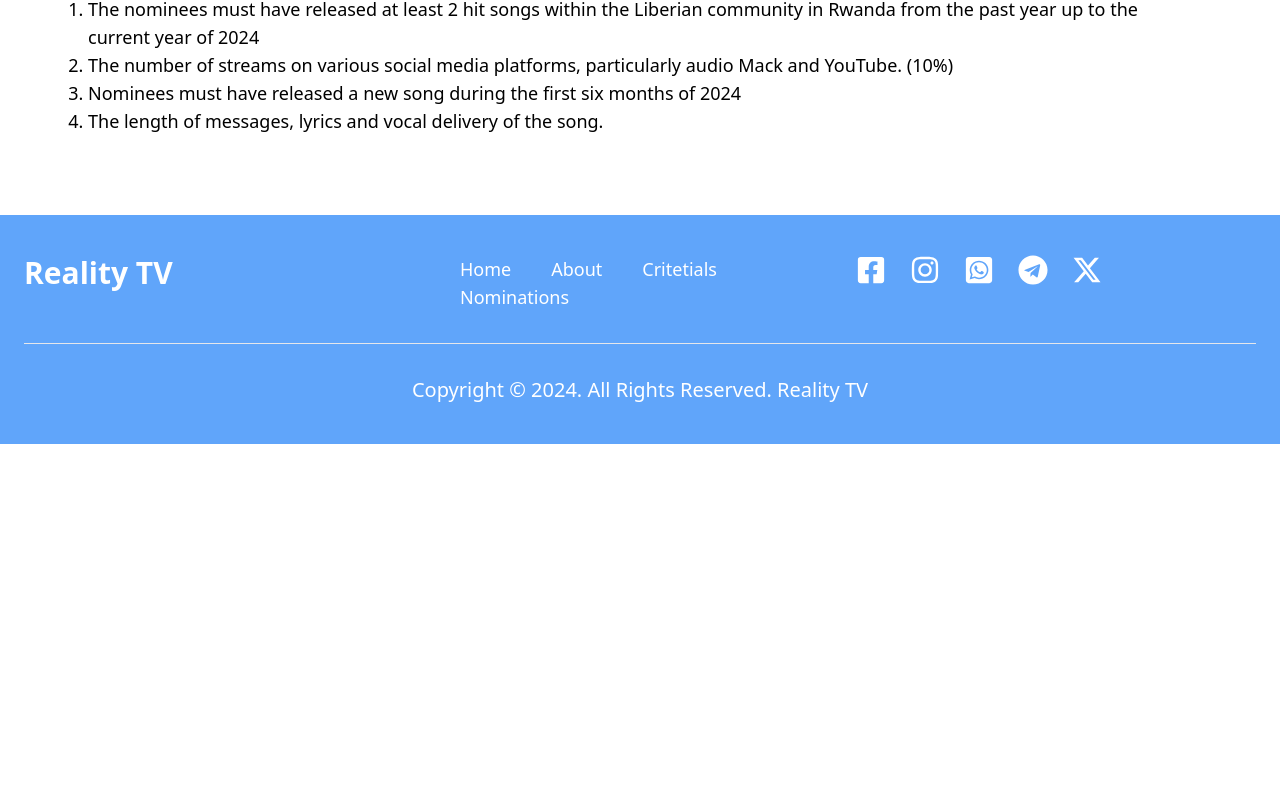
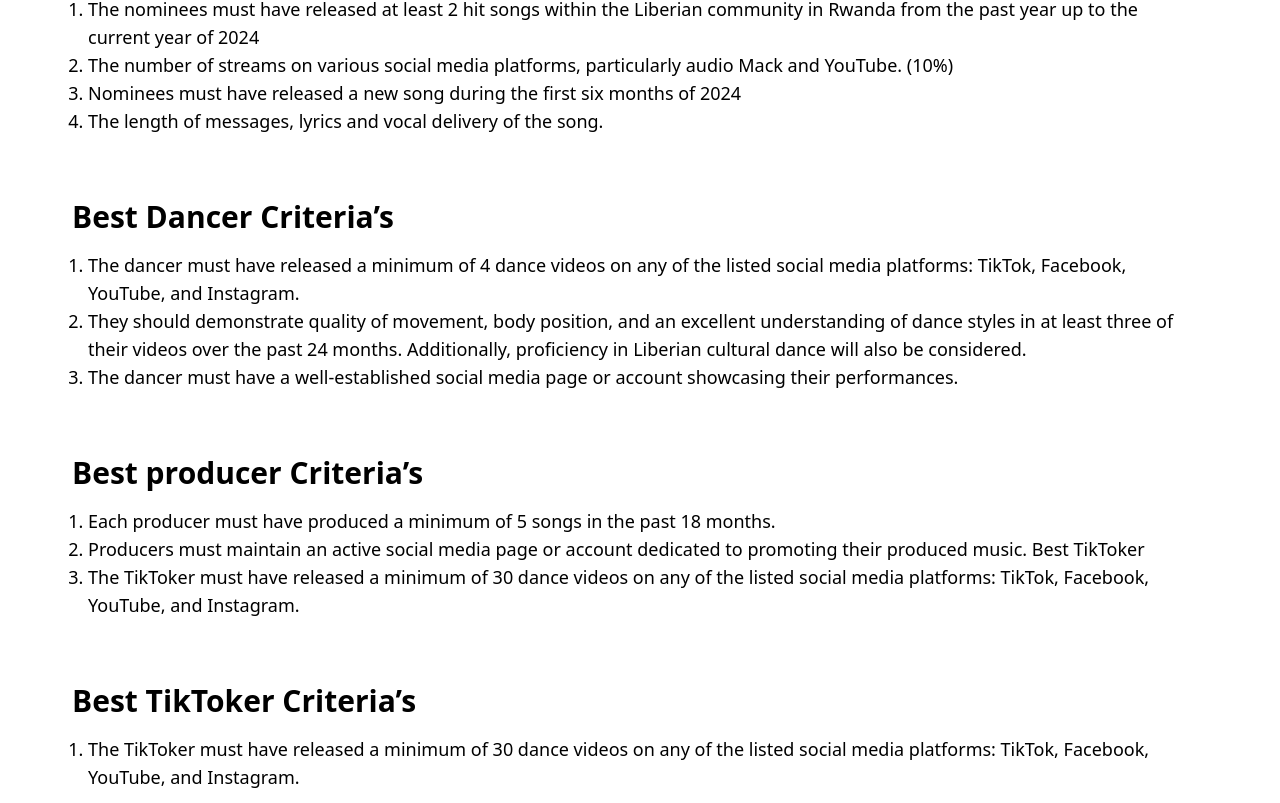
Before and after one commit to mulbahoplanojames/Reality_TV, a React (Vite) app: page /criterials/muscial-awards in a window 1280 px wide. Shown: the part 597-1400 px from the top of the page. Before the commit the page ends 1041 px from the top, so only its background shows below. Built offline with nearby package versions, Linux system fonts and the light colour scheme.

Commit message:
Working on the Criterials Component

```diff
--- a/src/App.jsx
+++ b/src/App.jsx
@@ -5,6 +5,7 @@ import { AppContext } from "./Context/AppContext";
 import { useContext } from "react";
 import Criterial from "./Pages/Criterials/Criterial";
 import MusicCriterials from "./Pages/More_Criterials/Music_Award/MusicAward";
+import SocialsAward from "./Pages/More_Criterials/Socials_Award/SocialsAward";
 
 const App = () => {
   const { darkModeStyle } = useContext(AppContext);
@@ -21,6 +22,10 @@ const App = () => {
               path="/criterials/muscial-awards"
               element={<MusicCriterials />}
             />
+            <Route
+              path="/criterials/social-awards"
+              element={<SocialsAward />}
+            />
           </Route>
         </Routes>
       </div>
--- a/src/Data/Data.js
+++ b/src/Data/Data.js
@@ -147,13 +147,13 @@ export const criterialsLinks = [
   },
   {
     id: 2,
-    label: "Best TikToker",
-    path: "best-tiktokers",
+    label: "Academics Awards",
+    path: "/criterials",
   },
   {
     id: 3,
     label: "Social Awards",
-    path: "social-awards",
+    path: "/criterials/social-awards",
   },
   {
     id: 4,
--- a/src/Pages/More_Criterials/Music_Award/MusicAward.jsx
+++ b/src/Pages/More_Criterials/Music_Award/MusicAward.jsx
@@ -6,25 +6,20 @@ const MusicCriterials = () => {
       <CriterialsBreadCrum text={"Musical Awards"} />
       <div className="md:px-16 px-4 pb-20">
         <h1 className="text-3xl font-bold  pt-8 pb-4 px-2">
-          {" "}
-          Musical award criteria’s{" "}
+          Musical Award Criteria’s
         </h1>
-
         <ul className="text-lg px-6 list-decimal">
           <li>Best rapper </li>
           <li>Artist of the year</li>
           <li>Gospel artist </li>
         </ul>
-
         <h2 className="text-3xl font-bold  pt-8 pb-4 ">Purpose:</h2>
         <p className="text-lg">
           To acknowledge and celebrate students who excel comprehensively in
           their musical endeavors. To inspire aspiring musicians towards
           excellence and enhance their motivation.
         </p>
-
         <h2 className="text-3xl font-bold  pt-8 pb-4"> Year Level </h2>
-
         <ul className="text-lg px-6 list-decimal ">
           <li>
             The nominees must have released at least 2 hit songs within the
@@ -43,6 +38,67 @@ const MusicCriterials = () => {
             The length of messages, lyrics and vocal delivery of the song.
           </li>
         </ul>
+        {/* ------------------------------------------------------------------------------------------ */}
+        <div className="pt-8">
+          <h1 className="text-3xl font-bold  pt-8 pb-4 px-2">
+            Best Dancer Criteria’s
+          </h1>
+
+          <ul className="text-lg px-6 list-decimal ">
+            <li>
+              The dancer must have released a minimum of 4 dance videos on any
+              of the listed social media platforms: TikTok, Facebook, YouTube,
+              and Instagram.
+            </li>
+            <li>
+              They should demonstrate quality of movement, body position, and an
+              excellent understanding of dance styles in at least three of their
+              videos over the past 24 months. Additionally, proficiency in
+              Liberian cultural dance will also be considered.
+            </li>
+            <li>
+              The dancer must have a well-established social media page or
+              account showcasing their performances.
+            </li>
+          </ul>
+        </div>
+        {/* ------------------------------------------------------------------------------ */}
+        <div className="pt-8">
+          <h1 className="text-3xl font-bold  pt-8 pb-4 px-2">
+            Best producer Criteria’s
+          </h1>
+
+          <ul className="text-lg px-6 list-decimal ">
+            <li>
+              Each producer must have produced a minimum of 5 songs in the past
+              18 months.
+            </li>
+            <li>
+              Producers must maintain an active social media page or account
+              dedicated to promoting their produced music. Best TikToker
+            </li>
+            <li>
+              The TikToker must have released a minimum of 30 dance videos on
+              any of the listed social media platforms: TikTok, Facebook,
+              YouTube, and Instagram.
+            </li>
+          </ul>
+        </div>
+        {/* --------------------------------------------------------------------------------------- */}
+        {/* ------------------------------------------------------------------------------ */}
+        <div className="pt-8">
+          <h1 className="text-3xl font-bold  pt-8 pb-4 px-2">
+            Best TikToker Criteria’s
+          </h1>
+
+          <ul className="text-lg px-6 list-decimal ">
+            <li>
+              The TikToker must have released a minimum of 30 dance videos on
+              any of the listed social media platforms: TikTok, Facebook,
+              YouTube, and Instagram.
+            </li>
+          </ul>
+        </div>
       </div>
     </>
   );
--- /dev/null
+++ b/src/Pages/More_Criterials/Socials_Award/SocialsAward.jsx
@@ -0,0 +1,77 @@
+import CriterialsBreadCrum from "../../../Components/Criterials_BreadCrum/CriterialsBreadCrum";
+
+const SocialsAward = () => {
+  return (
+    <>
+      <CriterialsBreadCrum text={"Socials Award"} />
+      <div className="md:px-16 px-4 pb-20">
+        <h1 className="text-3xl font-bold  pt-8 pb-4 px-2">Socials Awards</h1>
+
+        <h2 className="text-3xl font-bold  pt-8 pb-4 ">Purpose:</h2>
+        <p className="text-lg">
+          To acknowledge and honor individuals who make significant
+          contributions across various social causes and initiatives. To inspire
+          others to strive for social excellence and foster a culture of
+          positive change.
+        </p>
+
+        <h2 className="text-3xl font-bold  pt-8 pb-4"> Best DJ award Level</h2>
+        <p className="text-lg">
+          To qualify for the Best DJ award, an individual should excel in the
+          following four major criteria:
+        </p>
+
+        <ul className="text-lg px-6 list-decimal ">
+          <li>Organizational and Project Management Skills:</li>
+          <li>
+            Demonstrates exceptional ability to plan, coordinate, and execute
+            events from start to finish.
+          </li>
+          <li>Creativity and Innovation</li>
+          <li>
+            Customizes events to meet clients specific needs and preferences,
+            providing a personalized touch.
+          </li>
+          <li>
+            Builds strong relationships with clients, understanding their vision
+            and delivering beyond expectations.
+          </li>
+        </ul>
+
+        {/* ------------------------------------------------------------ */}
+        <h2 className="text-3xl font-bold  pt-8 pb-4">
+          Best Blogger Award Level
+        </h2>
+
+        <p className="text-lg">
+          To qualify for the Best Blogger award, an individual should excel in
+          the following four major criteria:
+        </p>
+        <ul className="text-lg px-6 list-decimal ">
+          <li>Content Quality:</li>
+          <li>Produces high-quality, well-written, and engaging posts.</li>
+          <li>Offers valuable, accurate, and insightful information.</li>
+          <li>Demonstrates originality and creativity in their content.</li>
+        </ul>
+
+        {/* ------------------------------------------------------------ */}
+        <h2 className="text-3xl font-bold  pt-8 pb-4">
+          Best Event Planner Award Level
+        </h2>
+
+        <p className="text-lg">
+          To qualify for the Best Event Planner award, an individual should
+          excel in the following four major criteria:
+        </p>
+        <ul className="text-lg px-6 list-decimal ">
+          <li>Content Quality:</li>
+          <li>Produces high-quality, well-written, and engaging posts.</li>
+          <li>Offers valuable, accurate, and insightful information.</li>
+          <li>Demonstrates originality and creativity in their content.</li>
+        </ul>
+      </div>
+    </>
+  );
+};
+
+export default SocialsAward;
```
Also changed, not shown: src/Pages/More_Criterials/LeaderShip_Award/LeaderShipAward.jsx (added).
